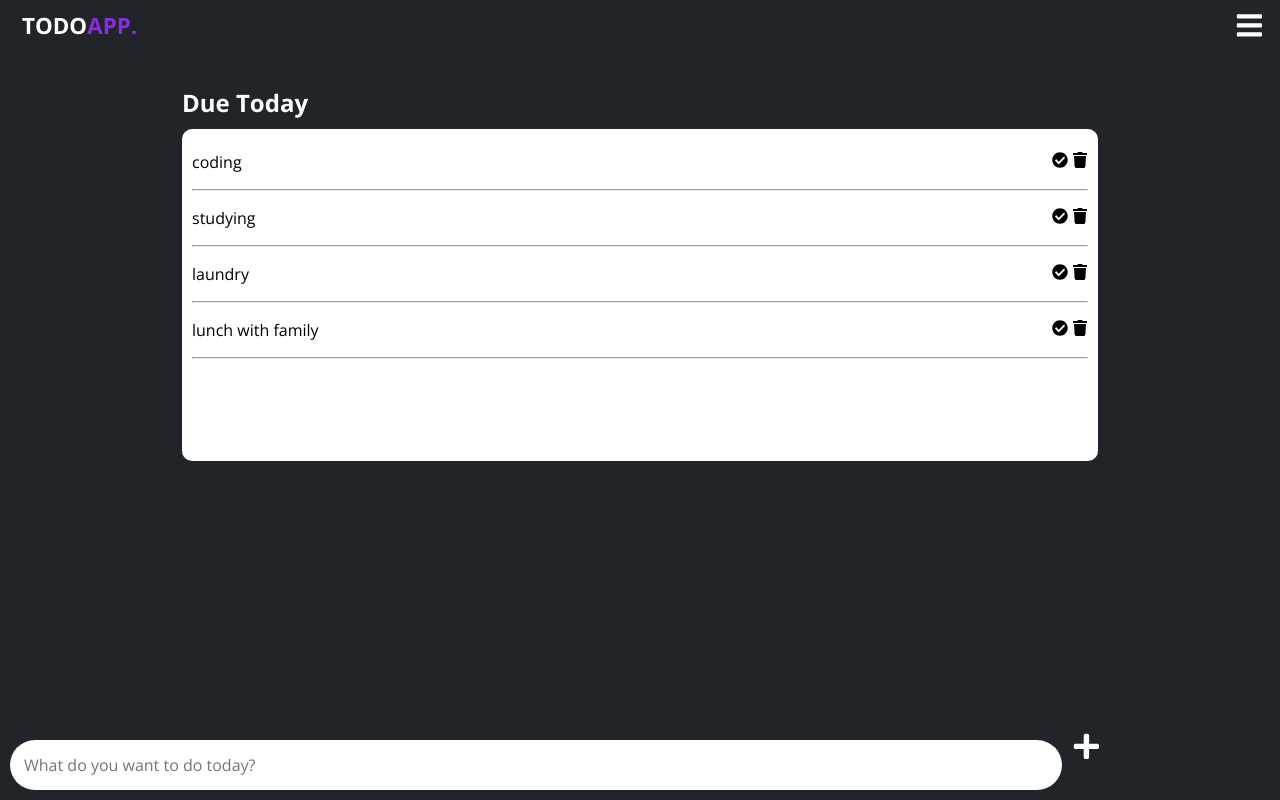
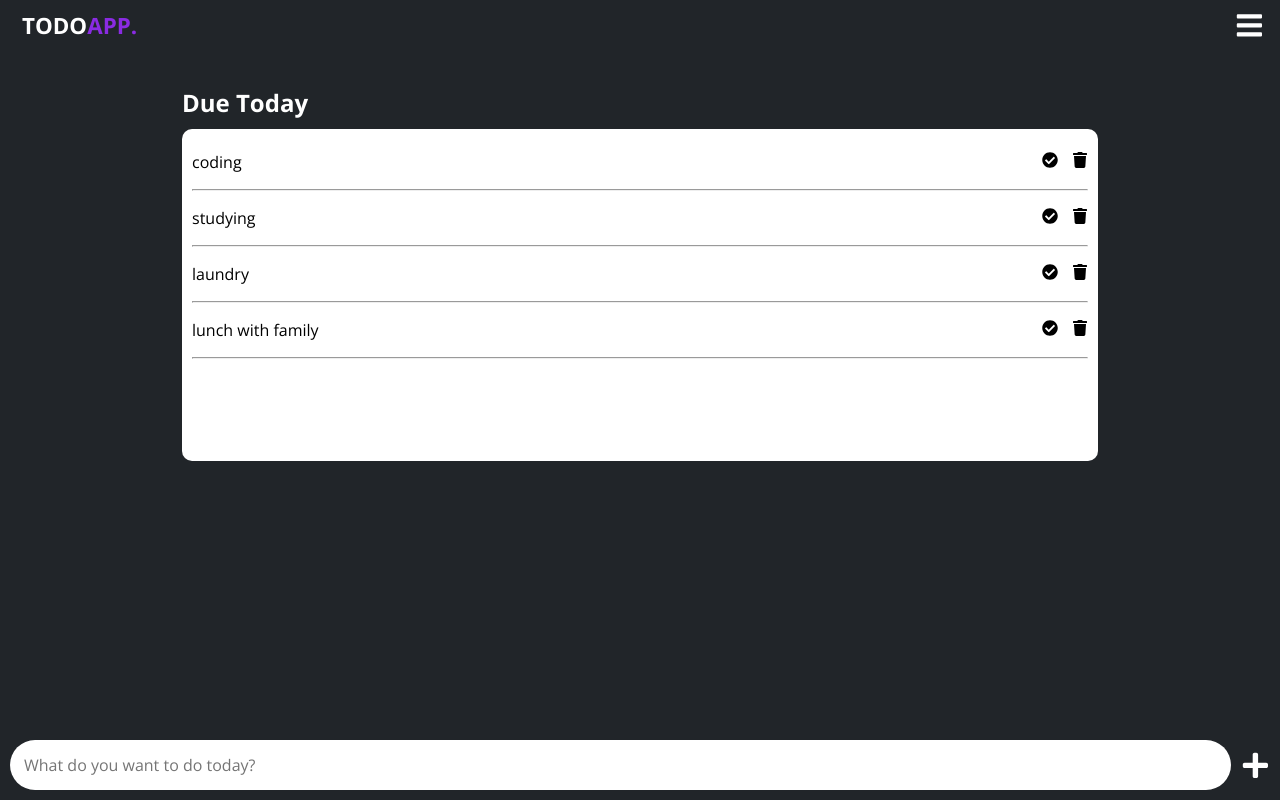
Before and after one commit to ErrolNtetha/todo, a React (Create React App) app: page /activities in a window 1280 px wide. Built offline with nearby package versions, Linux system fonts and the light colour scheme.

Commit message:
added some styles for the Activity page, new layout

```diff
--- a/src/styles/style.scss
+++ b/src/styles/style.scss
@@ -43,6 +43,8 @@ $paddingBtn: 10px 16px;
 
     .navContainer {
         background: black;
+        z-index: 999;
+
         top: 0;
         left: 0;
         height: 100vh;
@@ -297,6 +299,7 @@ $paddingBtn: 10px 16px;
     position: fixed;
     bottom: 0;
     width: 100%;
+    display: flex;
 
     input {
         padding: 14px;
@@ -305,13 +308,14 @@ $paddingBtn: 10px 16px;
         border-radius: 5rem;
         border: none;
         margin: 10px;
-        width: 80%;
-        position: relative;
+        width: 100%;
     }
 
     .faPlus {
-        position: absolute;
         font-size: 1.8rem;
+        display: grid;
+        place-items: center;
+        margin-right: 10px;
     }
 }
 
@@ -326,6 +330,8 @@ $paddingBtn: 10px 16px;
 
     h2 {
         margin-bottom: 10px;
+        display: flex;
+        justify-content: space-between;
     }
 
     .taskList {
@@ -341,6 +347,10 @@ $paddingBtn: 10px 16px;
                 display: flex;
                 justify-content: space-between;
                 align-items: center;
+
+                .faTrash {
+                    margin-left: 10px;
+                }
             }
         }
     }
```
